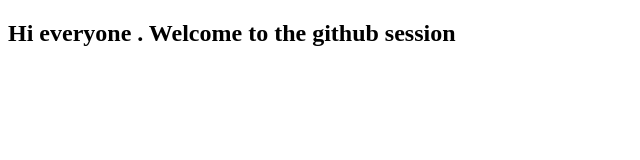
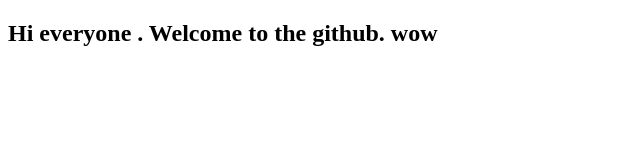
Before and after one commit to JyothisKiran/demo_class, a plain HTML site: page index1.html in a window 1280 px wide. Shown: the full height of the page, 0-640 px from the left. Drawn offline with Linux system fonts and the light colour scheme.

Commit message:
something

```diff
--- a/index1.html
+++ b/index1.html
@@ -6,6 +6,6 @@
     <title>Document</title>
 </head>
 <body>
-    <h2>Hi everyone . Welcome to the github session</h2>
+    <h2>Hi everyone . Welcome to the github. wow</h2>
 </body>
 </html>
```
